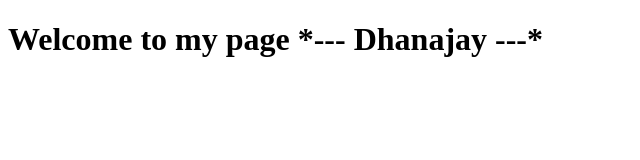
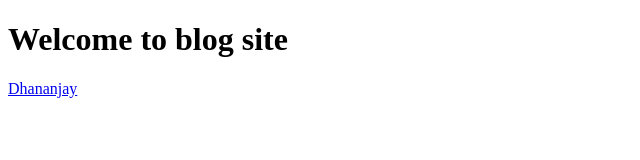
Before and after one commit to deepsol718/blog, a plain HTML site: page index.html in a window 1280 px wide. Shown: the whole page, without its empty margins (0-640 px from the left). Drawn offline with Linux system fonts and the light colour scheme.

Commit message:
adding image etc

```diff
--- a/index.html
+++ b/index.html
@@ -4,7 +4,8 @@
     <title>Dhananjay-blog</title>
 </head>
 <body>
-    <h1>Welcome to my page *--- Dhanajay ---*</h1>
+    <h1>Welcome to blog site</h1>
+    <a href="dhananjay.html">Dhananjay</a>
 
 </body>
 </html>
```
Also changed, not shown: dhananjay.html (+3 -0 lines), dhananjayphoto.jpeg (renamed from WhatsApp Image 2023-03-22 at 11.55.42.jpeg).
